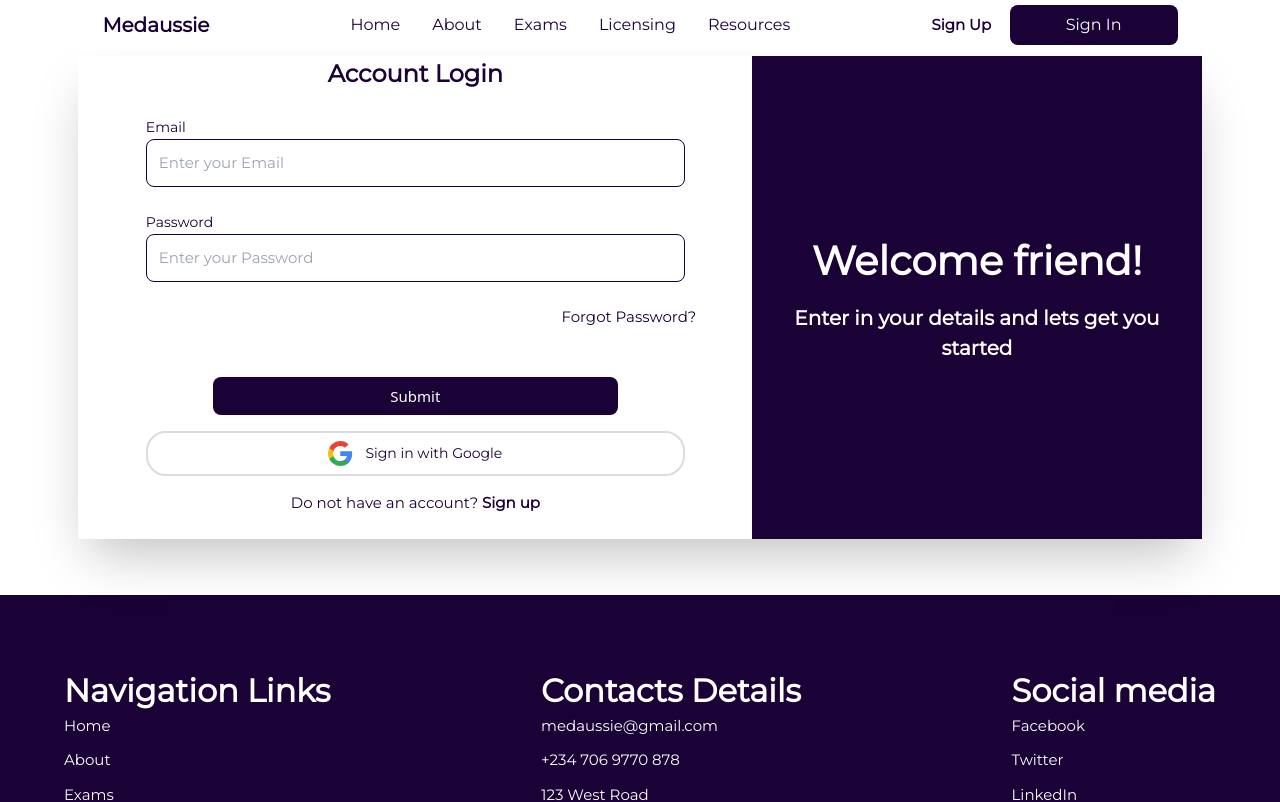
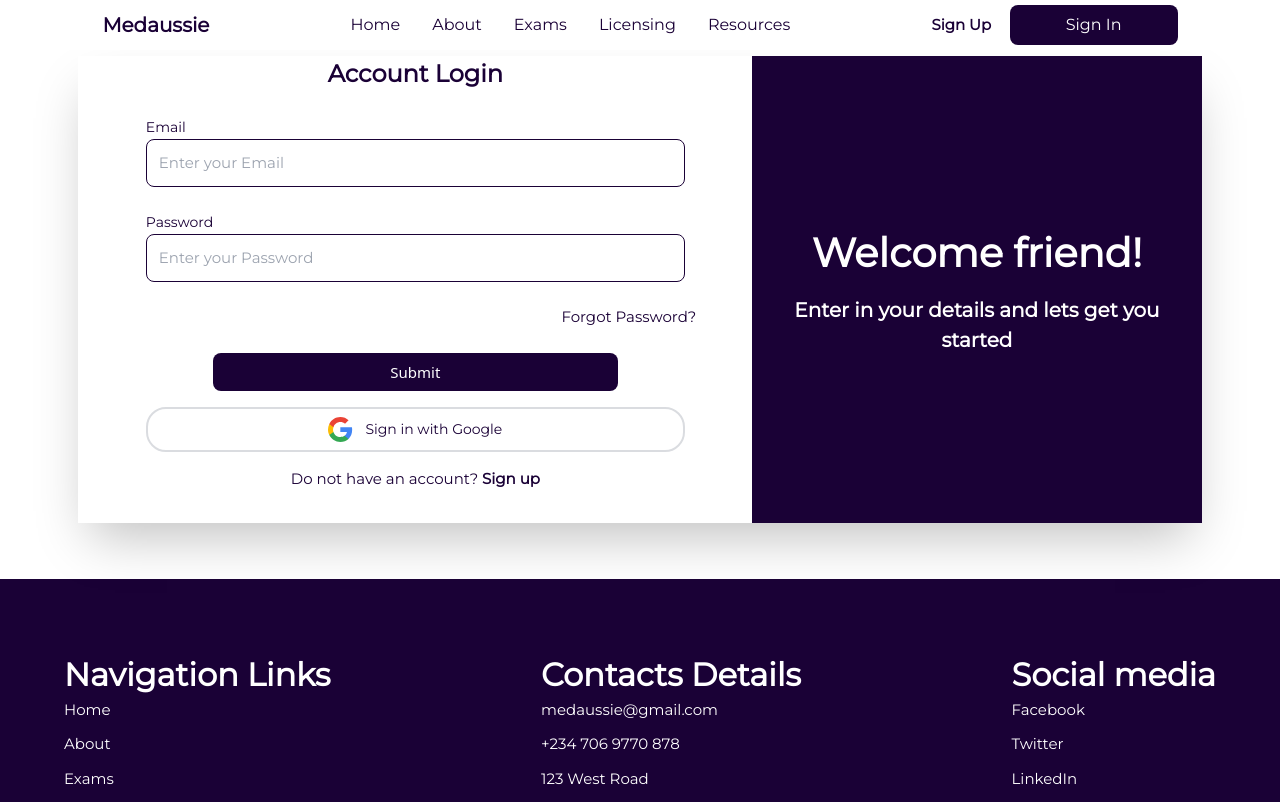
Before and after one commit to Eradz/Medaussie, a Next.js app: page /login in a window 1280 px wide. Shown: the top 802 px of the page. Built offline with nearby package versions, Linux system fonts and the light colour scheme.

Commit message:
fixed login and signup buttons

```diff
--- a/src/app/login/page.tsx
+++ b/src/app/login/page.tsx
@@ -47,7 +47,7 @@ const Page = () => {
           <div className='w-full text-right px-14'>
           <Link href="">Forgot Password?</Link>
           </div>
-          <div className="py-6 flex flex-col justify-center items-center gap-4 w-full">
+          <div className="pb-8 flex flex-col justify-center items-center gap-4 w-full">
           <button
               type="submit"
               className="bg-secondary text-white bg-success400 w-[60%] py-[8px] px-[16px] rounded-[8px] font-sans font-medium hover:rounded-xl"
--- a/src/app/signup/page.tsx
+++ b/src/app/signup/page.tsx
@@ -51,7 +51,7 @@ const Page = () => {
                 )
             })}
           </form>
-          <div className="py-6 flex flex-col justify-center items-center gap-4 w-full">
+          <div className="pb-6 flex flex-col justify-center items-center gap-4 w-full">
           <button
               type="submit"
               className="bg-secondary text-white bg-success400 w-[60%] py-[8px] px-[16px] rounded-[8px] font-sans font-medium hover:rounded-xl"
```
